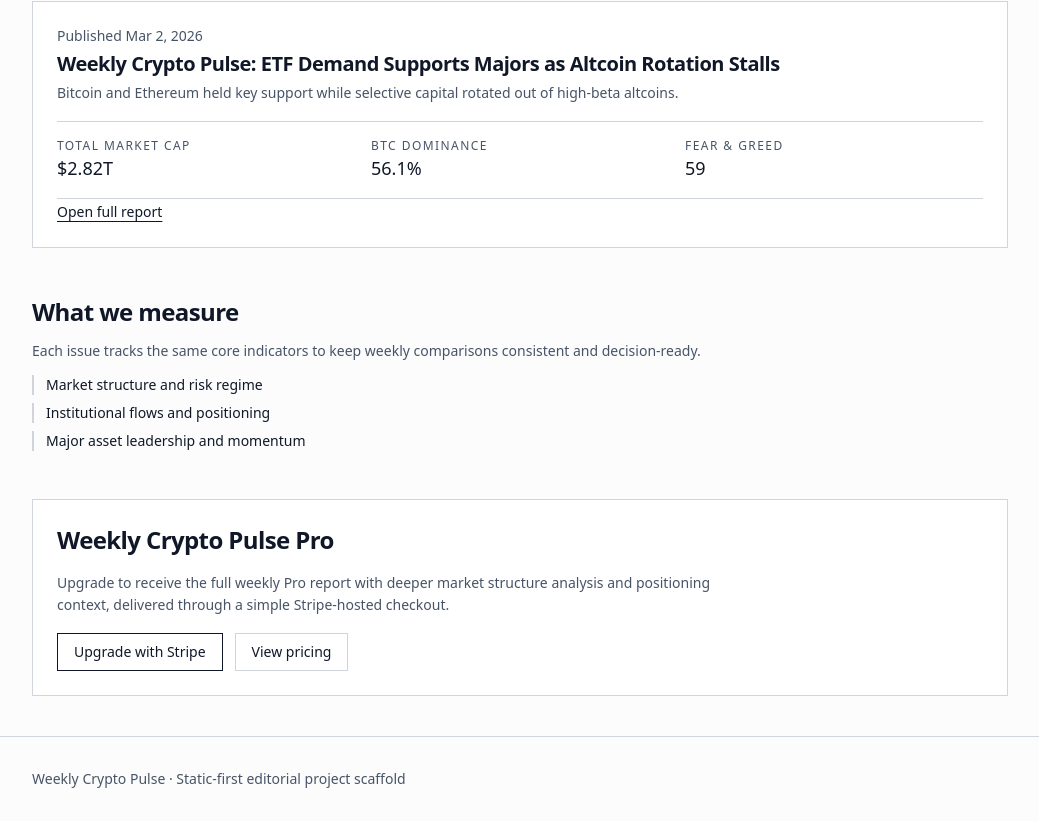
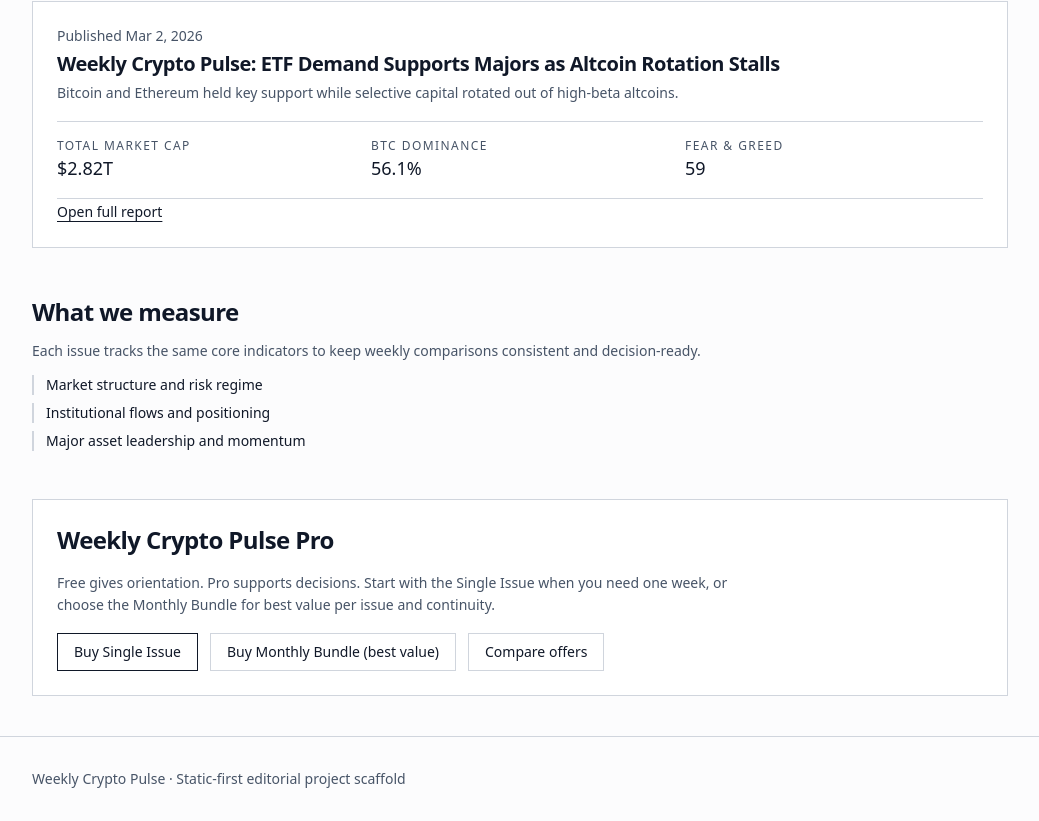
Before and after one commit to castanhf/Weekly-Crypto-Pulse, a Next.js app: page / in a window 1280 px wide. Shown: the part 503-1324 px from the top of the page, without its empty margins (120-1159 px from the left). Built offline with nearby package versions, Linux system fonts and the light colour scheme; no server answers.

Commit message:
Refine Pro CTA hierarchy across home, report, and offers

```diff
--- a/app/page.tsx
+++ b/app/page.tsx
@@ -1,11 +1,10 @@
 import type { Metadata } from 'next';
 import Link from 'next/link';
 
+import { ProCta } from '@/components/pro/pro-cta';
 import { formatCompactUsd, formatIsoDate, formatPercent } from '@/components/reports/report-formatters';
 import { getLatestReport } from '@/lib/reports/report-repository';
-import { ProCta } from '@/components/pro/pro-cta';
 import { createHomeMetadata } from '@/lib/seo';
-
 
 export const metadata: Metadata = createHomeMetadata();
 
@@ -40,8 +39,8 @@ export default function HomePage(): JSX.Element {
           Institutional-grade signal for a market that moves 24/7.
         </h1>
         <p className="max-w-2xl text-base leading-relaxed text-muted">
-          Weekly Crypto Pulse distills the noise into one concise report so operators can assess
-          regime, flows, and positioning faster.
+          Weekly Crypto Pulse distills the noise into one concise report so operators can assess regime, flows, and
+          positioning faster.
         </p>
         <Link
           className="inline-flex border border-ink px-4 py-2 text-sm font-medium transition hover:bg-ink hover:text-paper"
@@ -86,8 +85,7 @@ export default function HomePage(): JSX.Element {
           What we measure
         </h2>
         <p className="max-w-2xl text-sm leading-relaxed text-muted">
-          Each issue tracks the same core indicators to keep weekly comparisons consistent and
-          decision-ready.
+          Each issue tracks the same core indicators to keep weekly comparisons consistent and decision-ready.
         </p>
         <ul className="space-y-2 text-sm text-ink">
           {METRICS.map((metric) => (
@@ -103,13 +101,18 @@ export default function HomePage(): JSX.Element {
           Weekly Crypto Pulse Pro
         </h2>
         <p className="max-w-2xl text-sm leading-relaxed text-muted">
-          Upgrade to receive the full weekly Pro report with deeper market structure analysis and
-          positioning context, delivered through a simple Stripe-hosted checkout.
+          Free gives orientation. Pro supports decisions. Start with the Single Issue when you need one week, or choose
+          the Monthly Bundle for best value per issue and continuity.
         </p>
         <div className="flex flex-wrap gap-3">
-          <ProCta label="Upgrade with Stripe" />
+          <ProCta label="Buy Single Issue" offer="singleIssue" />
+          <ProCta
+            className="inline-flex border border-line px-4 py-2 text-sm font-medium transition hover:border-ink"
+            label="Buy Monthly Bundle (best value)"
+            offer="monthlyBundle"
+          />
           <Link className="inline-flex border border-line px-4 py-2 text-sm font-medium transition hover:border-ink" href="/pro">
-            View pricing
+            Compare offers
           </Link>
         </div>
       </section>
--- a/app/reports/[slug]/page.tsx
+++ b/app/reports/[slug]/page.tsx
@@ -10,8 +10,8 @@ import { RegimeSection } from '@/components/reports/regime-section';
 import { ReportHero } from '@/components/reports/report-hero';
 import { ReportSections } from '@/components/reports/report-sections';
 import { ReportSignalsBlock } from '@/components/reports/report-signals';
+import { ReportShareBlock } from '@/components/reports/report-share-block';
 import { WinnersAndLosers } from '@/components/reports/winners-losers';
-import { ReportShareBlock } from '@/components/reports/report-share-block';
 import { getAllReports, getReportBySlug } from '@/lib/reports/report-repository';
 import { createReportMetadata, toAbsoluteUrl } from '@/lib/seo';
 
@@ -59,11 +59,19 @@ export default function ReportDetailPage({ params }: ReportDetailPageProps): JSX
       <ReportSections sections={report.sections} />
       <MethodologyNote />
       <footer className="space-y-3 border-t border-line pt-6">
-        <h2 className="text-xl font-semibold tracking-tight">Need the full Pro version?</h2>
+        <h2 className="text-xl font-semibold tracking-tight">Unlock this week&apos;s Pro decision brief</h2>
         <p className="max-w-2xl text-sm leading-relaxed text-muted">
-          Pro includes deeper context, expanded analysis, and a sharper weekly risk framing.
+          Start with Weekly Crypto Pulse Pro — Single Issue for this report, or compare with the Monthly Bundle if you
+          need continuity across the month.
         </p>
-        <ProCta label="Upgrade with Stripe" />
+        <div className="flex flex-wrap gap-3">
+          <ProCta label="Buy Single Issue for this report" offer="singleIssue" />
+          <ProCta
+            className="inline-flex border border-line px-4 py-2 text-sm font-medium transition hover:border-ink"
+            label="Compare with Monthly Bundle"
+            offer="monthlyBundle"
+          />
+        </div>
       </footer>
     </article>
   );
--- a/domain/pro-product.ts
+++ b/domain/pro-product.ts
@@ -30,7 +30,7 @@ export const PRO_PRODUCTS: Readonly<Record<ProProductId, ProProductDefinition>>
     ],
     excludes: ['No subscription billing', 'No user account or entitlement system', 'No database-backed access management'],
     deliveryModel: 'One-time Stripe Payment Link checkout with operational fulfillment based on Stripe payment records.',
-    ctaLabel: 'Buy Single Issue'
+    ctaLabel: 'Buy Single Issue (best for this report)'
   },
   monthlyBundle: {
     id: 'monthlyBundle',
@@ -47,7 +47,7 @@ export const PRO_PRODUCTS: Readonly<Record<ProProductId, ProProductDefinition>>
     ],
     excludes: ['No subscription billing', 'No user account or entitlement system', 'No database-backed access management'],
     deliveryModel: 'One-time Stripe Payment Link checkout with operational fulfillment based on Stripe payment records.',
-    ctaLabel: 'Buy Monthly Bundle'
+    ctaLabel: 'Buy Monthly Bundle (best value per issue)'
   }
 } as const;
 
```
